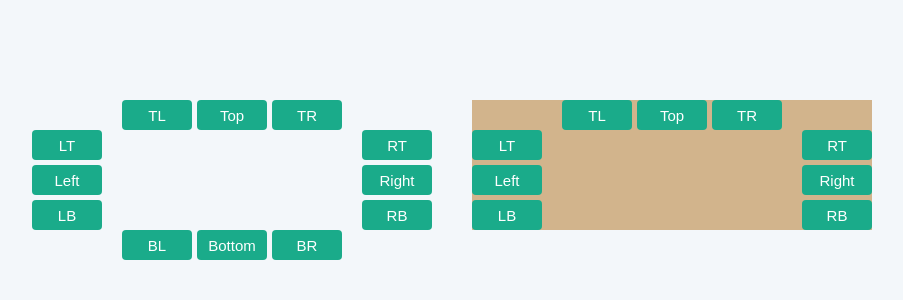
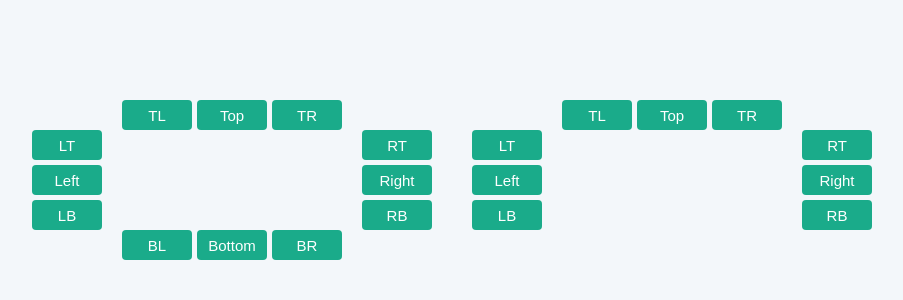
Before and after one commit to rlaclghks123/tool-tip, a React (Create React App) app: page / in a window 1280 px wide. Shown: the top 300 px of the page, without its empty margins (238-1141 px from the left). Built offline with nearby package versions, Linux system fonts and the light colour scheme; the HTML template or start-up script is replaced by a standard one.

Commit message:
style: 불필요한 배경색 삭제

```diff
--- a/src/components/BasicTooltips/index.css
+++ b/src/components/BasicTooltips/index.css
@@ -67,6 +67,4 @@
   margin-left: 40px;
 
   height: 130px;
-
-  background-color: tan;
 }
```
